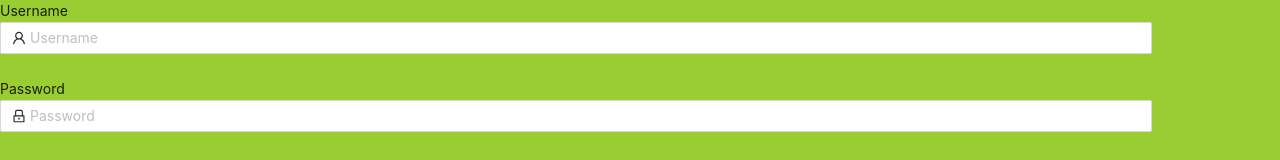
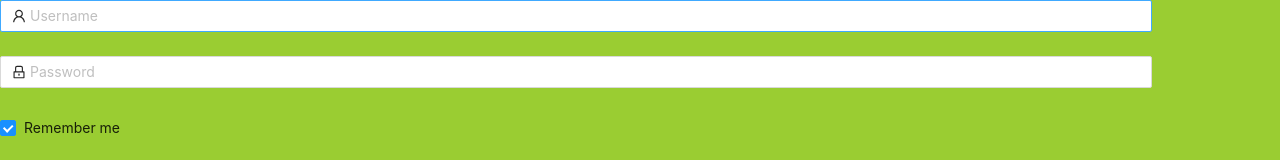
Before and after one commit to sarthak20shah/proj1, a React (Create React App) app: page /login in a window 1280 px wide. Shown: the top 160 px of the page. Built offline with nearby package versions, Linux system fonts and the light colour scheme; the HTML template or start-up script is replaced by a standard one.

Commit message:
design commitaa

```diff
--- a/src/components/Login.tsx
+++ b/src/components/Login.tsx
@@ -104,10 +104,6 @@ const Login = () => {
                   { required: true, message: "Please input your Username!" },
                 ]}
               >
-                <label className="form-label" htmlFor="jhakjhakhs">
-                  {" "}
-                  Username
-                </label>
                 <Input
                   prefix={<UserOutlined className="site-form-item-icon" />}
                   placeholder="Username"
@@ -122,10 +118,6 @@ const Login = () => {
                   { required: true, message: "Please input your Password!" },
                 ]}
               >
-                <label className="form-label" htmlFor="fshgsfhasfa">
-                  {" "}
-                  Password
-                </label>
                 <Input
                   prefix={<LockOutlined className="site-form-item-icon" />}
                   type="password"
```
